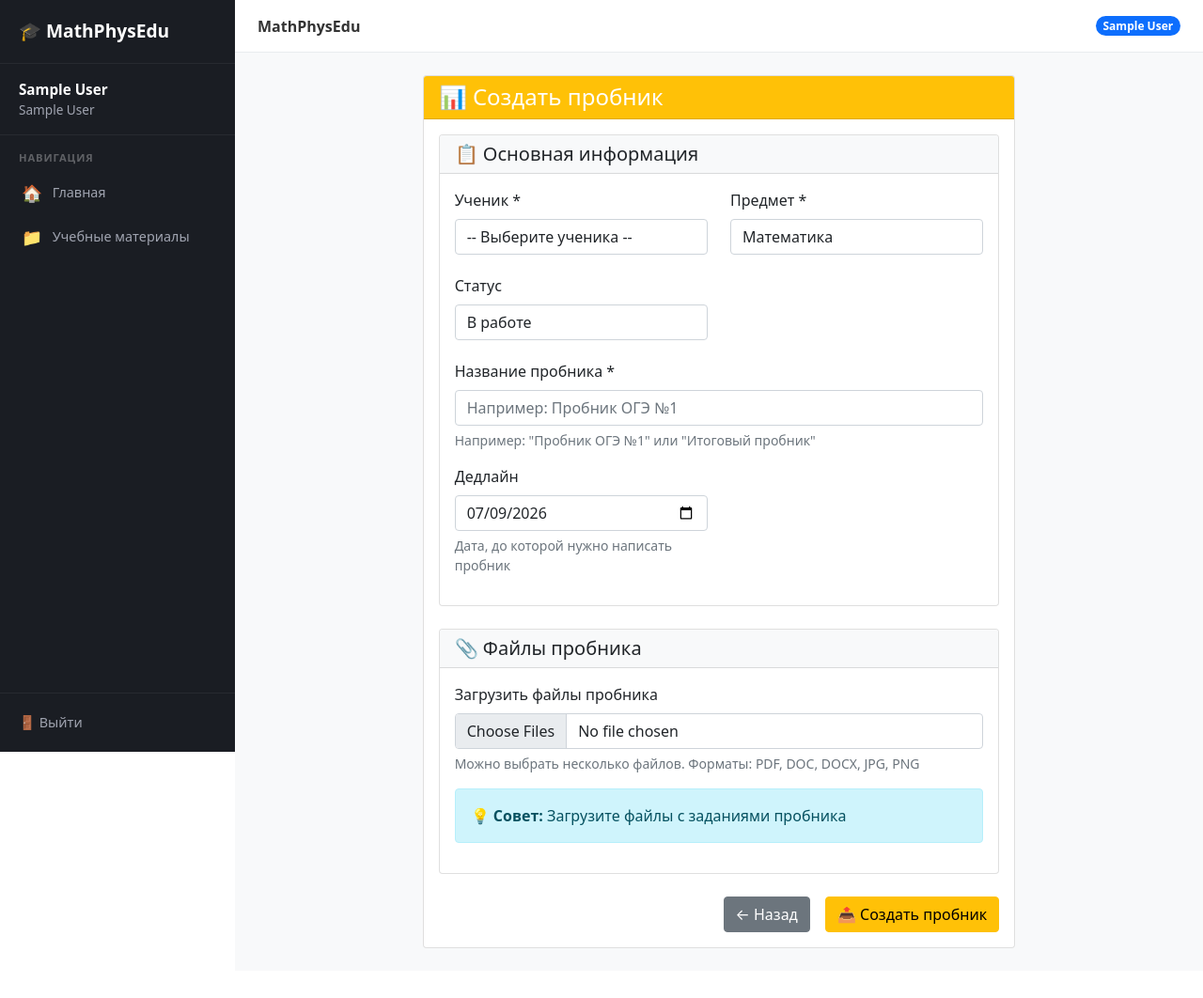
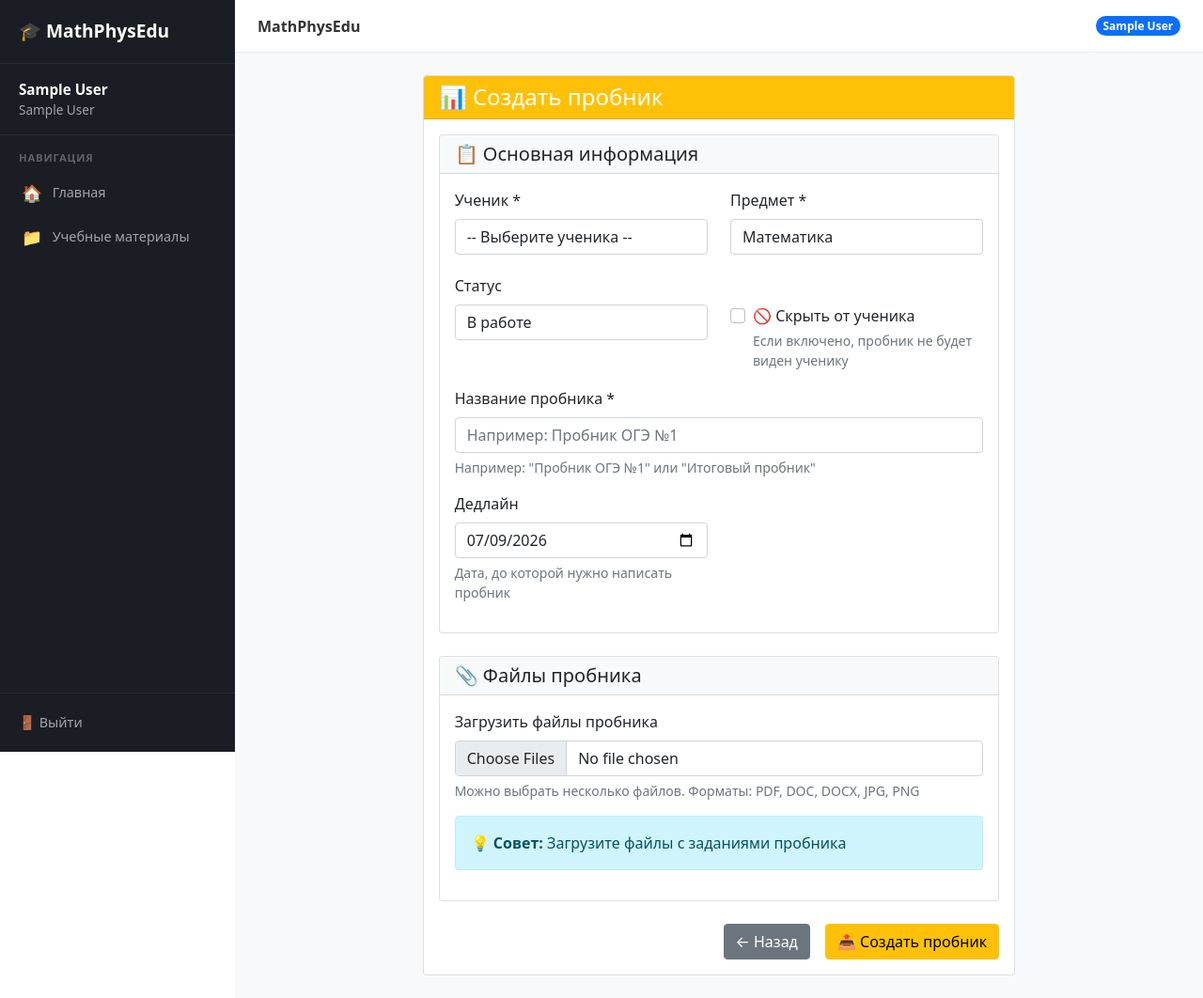
Before and after one commit to future-teacher/mathphysedu.ru, a Django app: page /students/teacher/probnik/create/ in a window 1280 px wide. Shown: the whole page at 94% size. Before the commit the page ends 1009 px from the top, so only its background shows below. Run offline with Django 5.2, Linux system fonts and the light colour scheme; a user stored in the database is signed in; tables that the repository leaves empty hold one stand-in row (values such as "Sample post").

Commit message:
Исправлено добавление пробников

```diff
--- a/students/forms.py
+++ b/students/forms.py
@@ -213,7 +213,7 @@ class ProbnikForm(forms.ModelForm):
 
     class Meta:
         model = Probnik
-        fields = ['student', 'title', 'subject', 'deadline', 'max_score', 'status', 'score', 'teacher_comment']
+        fields = ['student', 'title', 'subject', 'deadline', 'max_score', 'status', 'score', 'teacher_comment', 'is_hidden']
         widgets = {
             'student': forms.Select(attrs={'class': 'form-control'}),
             'title': forms.TextInput(attrs={'class': 'form-control', 'placeholder': 'Название пробника'}),
@@ -223,6 +223,7 @@ class ProbnikForm(forms.ModelForm):
             'status': forms.Select(attrs={'class': 'form-control'}),
             'score': forms.NumberInput(attrs={'class': 'form-control', 'min': '0'}),
             'teacher_comment': forms.Textarea(attrs={'class': 'form-control', 'rows': 3, 'placeholder': 'Комментарий к работе'}),
+            'is_hidden': forms.CheckboxInput(attrs={'class': 'form-check-input'}),
         }
 
     def __init__(self, *args, **kwargs):
--- a/students/models.py
+++ b/students/models.py
@@ -341,6 +341,12 @@ class Probnik(models.Model):
     )
     teacher_comment = models.TextField(verbose_name='Комментарий преподавателя', blank=True)
 
+    is_hidden = models.BooleanField(
+        default=False,
+        verbose_name='Скрыть от ученика',
+        help_text='Если включено, пробник не будет отображаться у ученика'
+    )
+
     created_at = models.DateTimeField(auto_now_add=True)
     updated_at = models.DateTimeField(auto_now=True)
 
--- a/templates/students/teacher_probnik_form.html
+++ b/templates/students/teacher_probnik_form.html
@@ -74,6 +74,18 @@
                                     {% if form.status.errors %}
                                     <div class="text-danger">{{ form.status.errors }}</div>
                                     {% endif %}
+                                </div>
+                                <div class="col-md-6 mb-3">
+                                    <div class="form-check mt-4 pt-2">
+                                        {{ form.is_hidden }}
+                                        <label class="form-check-label" for="id_is_hidden">
+                                            🚫 Скрыть от ученика
+                                        </label>
+                                        <div class="form-text">Если включено, пробник не будет виден ученику</div>
+                                        {% if form.is_hidden.errors %}
+                                        <div class="text-danger">{{ form.is_hidden.errors }}</div>
+                                        {% endif %}
+                                    </div>
                                 </div>
                             </div>
 
```
Also changed, not shown: students/views.py (+13 -9 lines), students/migrations/0004_probnik_is_hidden.py (added).
